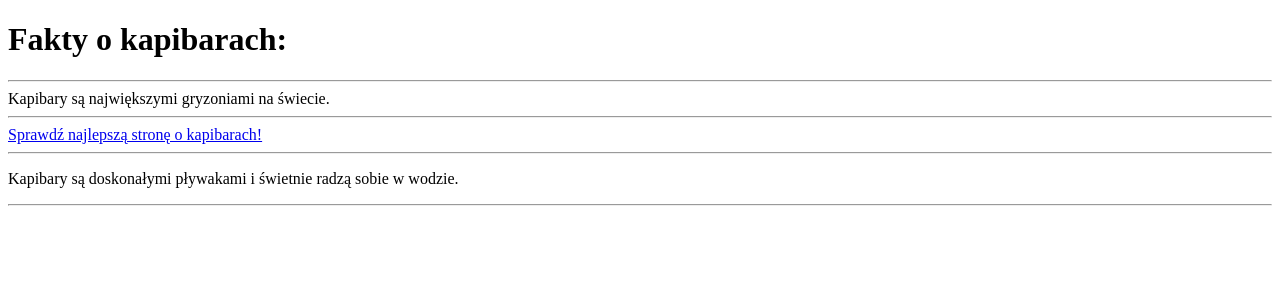
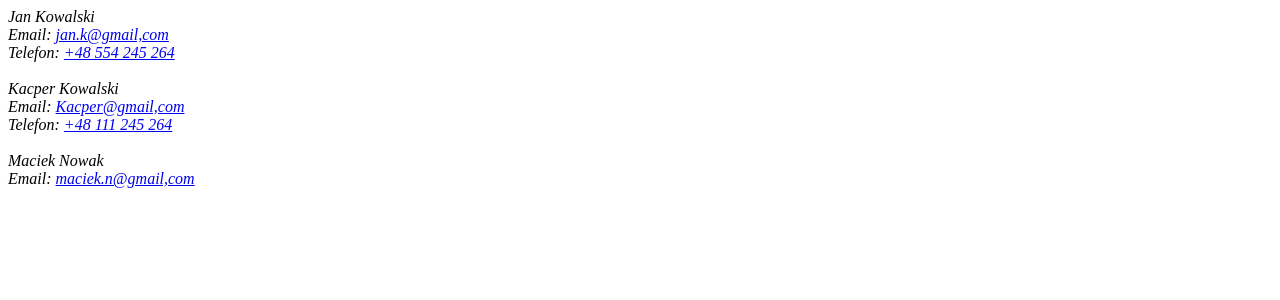
Before and after one commit to kacpi95/React-lesson, a React (Vite) app in the folder React-lesson/: page / in a window 1280 px wide. Shown: the top 300 px of the page. Built offline with nearby package versions, Linux system fonts and the light colour scheme.

Commit message:
Add task

```diff
--- a/React-lesson/src/App.jsx
+++ b/React-lesson/src/App.jsx
@@ -1,21 +1,30 @@
-import { WrapperSection } from './components/WrapperSection';
+import { Personinfo } from './components/Personinfo';
 
 function App() {
+  const jan = {
+    name: 'Jan',
+    lastName: 'Kowalski',
+    email: 'jan.k@gmail,com',
+    tel: '+48 554 245 264',
+  };
+  const kacper = {
+    name: 'Kacper',
+    lastName: 'Kowalski',
+    email: 'Kacper@gmail,com',
+    tel: '+48 111 245 264',
+  };
+  const maciek = {
+    name: 'Maciek',
+    lastName: 'Nowak',
+    email: 'maciek.n@gmail,com',
+  };
   return (
     <>
-      {' '}
-      <h1>Fakty o kapibarach:</h1>
-      <WrapperSection>
-        <span>Kapibary są największymi gryzoniami na świecie.</span>
-      </WrapperSection>
-      <a href='https://youtu.be/dQw4w9WgXcQ'>
-        Sprawdź najlepszą stronę o kapibarach!
-      </a>
-      <WrapperSection>
-        <p>
-          Kapibary są doskonałymi pływakami i świetnie radzą sobie w wodzie.
-        </p>
-      </WrapperSection>
+      <Personinfo person={jan} />
+      <br />
+      <Personinfo person={kacper} />
+      <br />
+      <Personinfo person={maciek} />
     </>
   );
 }
--- /dev/null
+++ b/React-lesson/src/components/Personinfo.jsx
@@ -0,0 +1,21 @@
+export function Personinfo({ person }) {
+  return (
+    <>
+      <address>
+        <div>
+          <span>
+            {person.name} {person.lastName}
+          </span>
+        </div>
+        <div>
+          Email: <a href={`mailto:${person.email}`}>{person.email}</a>
+        </div>
+        {person.tel === undefined ? null : (
+          <div>
+            Telefon: <a href={`tel:${person.tel}`}>{person.tel}</a>
+          </div>
+        )}
+      </address>
+    </>
+  );
+}
```
